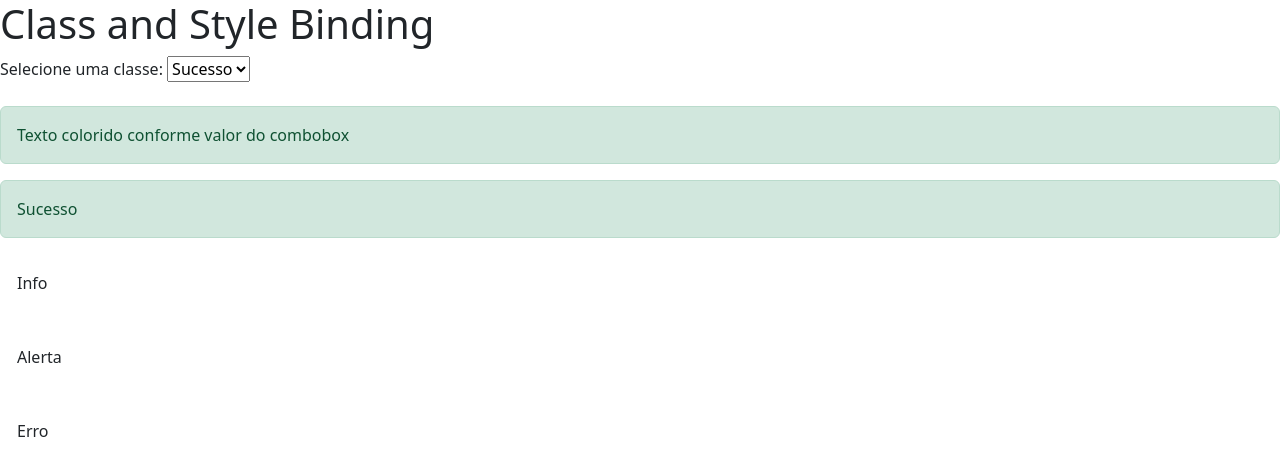
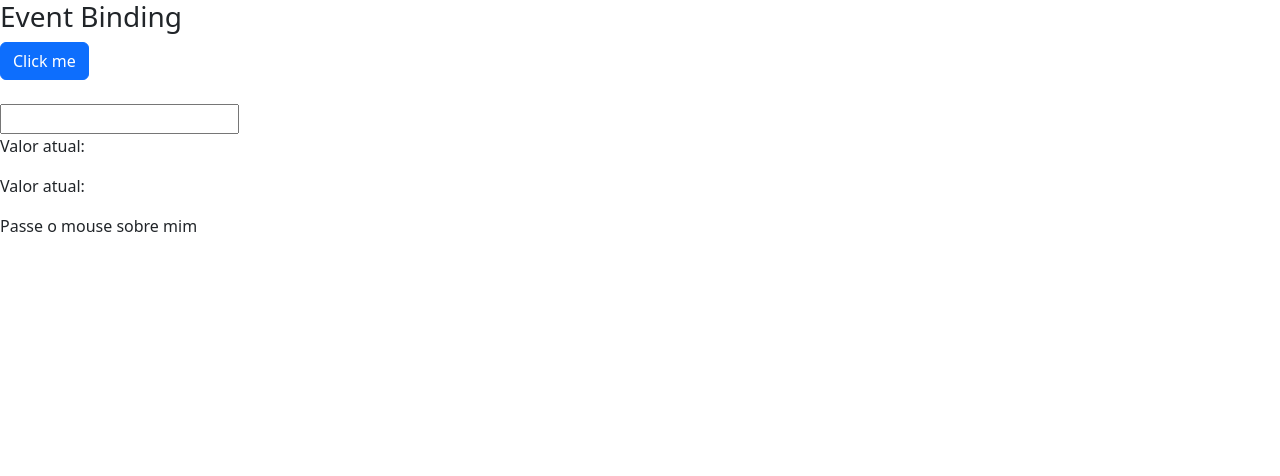
Before and after one commit to gabrielcaamargo/angular-learnings, an Angular app in the folder data-biding/: page / in a window 1280 px wide. Shown: the top 476 px of the page. Built offline with nearby package versions, Linux system fonts and the light colour scheme.

Commit message:
event binding

```diff
--- a/data-biding/src/app/data-binding/data-binding.component.css
+++ b/data-biding/src/app/data-binding/data-binding.component.css
@@ -0,0 +1,4 @@
+.highlight{
+  background-color: yellow;
+  font-weight: bold;
+}
--- a/data-biding/src/app/data-binding/data-binding.component.html
+++ b/data-biding/src/app/data-binding/data-binding.component.html
@@ -12,7 +12,7 @@
     <img [src]="urlImagem" />
   </article> -->
 
-  <article>
+  <!-- <article>
     <h1>Class and Style Binding</h1>
 
     <div>
@@ -73,6 +73,37 @@
     </div>
 
     </div>
+  </article> -->
+
+  <article>
+    <h3>Event Binding</h3>
+    <div>
+      <button
+        type="button"
+        class="btn btn-primary"
+        (click)="botaoClicado()"
+      >
+        Click me
+      </button>
+      <br /> <br />
+      <input
+        type="text"
+        (keyup)="onKeyUp($event)"
+        #campoTarget
+        (keyup.enter)="salvarValor(campoTarget.value)"
+      />
+
+      <p>Valor atual: {{valorAtual}}</p>
+      <p>Valor atual: {{valorSalvo}}</p>
+
+      <span
+        (mouseover)="onMouseOverOut()"
+        (mouseout)="onMouseOverOut()"
+        [class.highlight]="isMouseOver"
+      >
+      Passe o mouse sobre mim
+    </span>
+    </div>
   </article>
 
 </section>
--- a/data-biding/src/app/data-binding/data-binding.component.ts
+++ b/data-biding/src/app/data-binding/data-binding.component.ts
@@ -6,11 +6,15 @@
   styleUrls: ['./data-binding.component.css']
 })
 export class DataBindingComponent implements OnInit {
+
   InterpolationTitle:string = 'Interpolation'
   PropertyBindingTitle:string = 'Property Binding'
   url:string = 'http://loiane.com';
   cursoAngular:boolean = true;
   urlImagem:string = 'http://lorempixel.com.br/400/200/'
+  valorAtual: string = ''
+  valorSalvo: string = ''
+  isMouseOver: boolean = false
 
   getValor(){
     return 1
@@ -20,6 +24,24 @@
     return true
   }
 
+  botaoClicado(){
+    alert('funfo')
+  }
+
+
+  onKeyUp(evento: KeyboardEvent){
+    this.valorAtual = (<HTMLInputElement>evento.target).value
+  }
+
+  salvarValor(valor: string){
+    this.valorSalvo = valor
+  }
+
+  onMouseOverOut(){
+    this.isMouseOver = !this.isMouseOver
+  }
+
+
   constructor() { }
 
   ngOnInit(): void {
```
